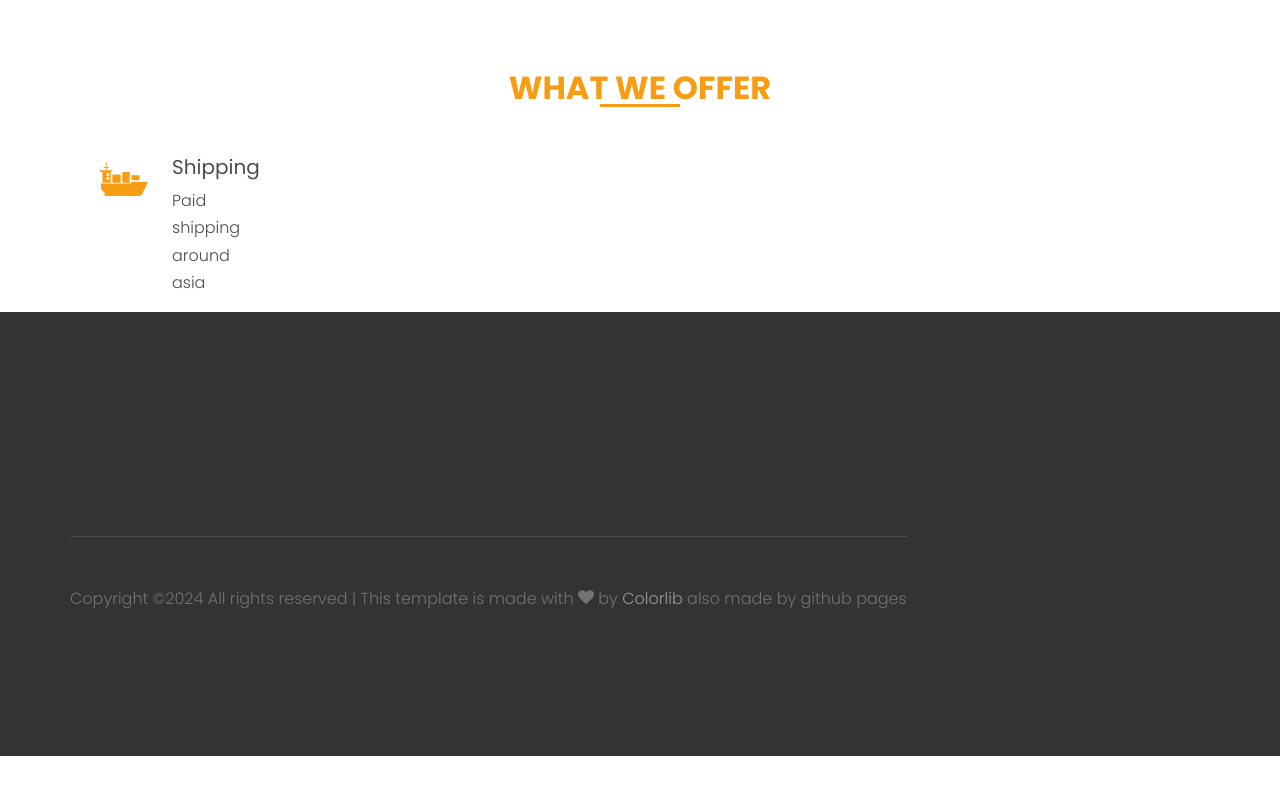
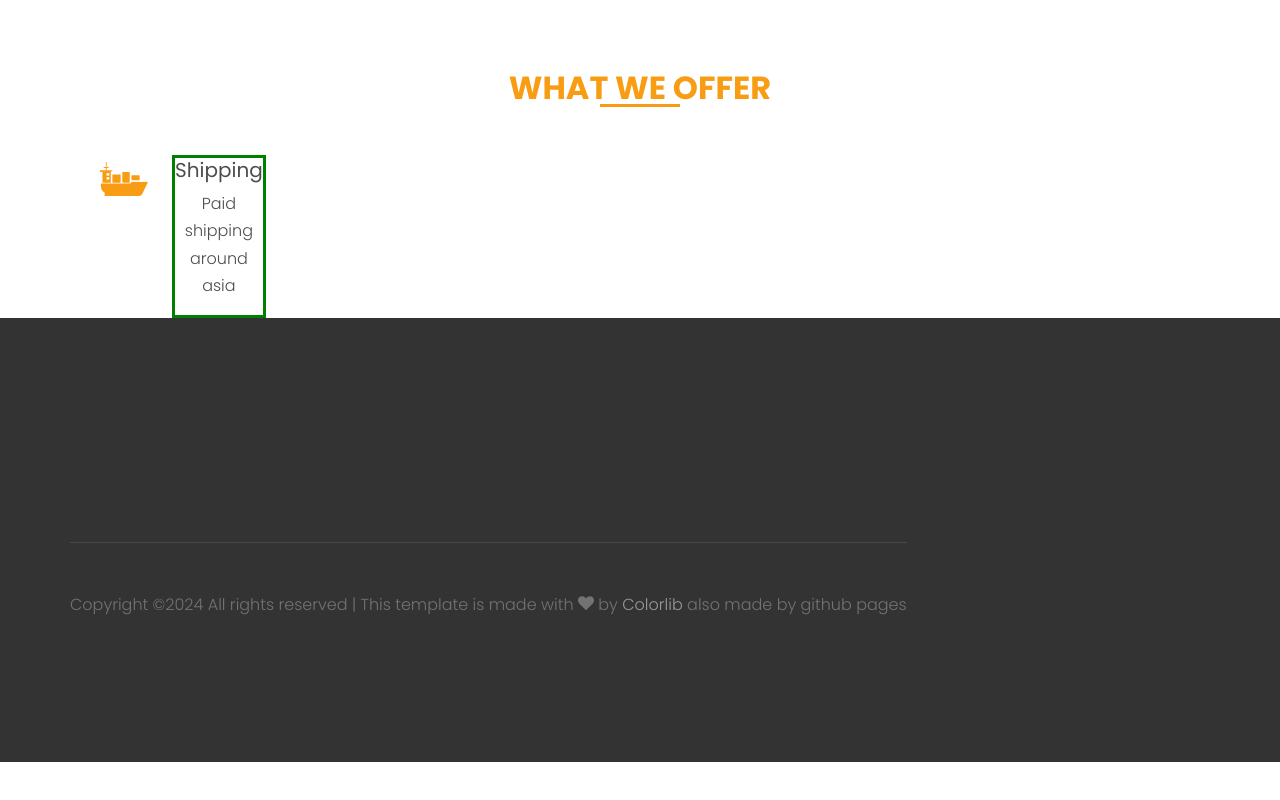
Before and after one commit to Monbuticloud/OceanWorld, a plain HTML site: page index.html in a window 1280 px wide. Shown: the part 1018-1818 px from the top of the page. Drawn offline with Linux system fonts and the light colour scheme; files whose address does not match are found by name; a web font is replaced by a local one.

Commit message:
Update index.html

```diff
--- a/index.html
+++ b/index.html
@@ -25,6 +25,12 @@
     <link rel="stylesheet" href="css/style.css">
 
   </head>
+  <style>
+.center {
+  text-align: center;
+  border: 3px solid green;
+}
+</style>
   <body>
 
   <div class="site-wrap">
@@ -134,7 +140,7 @@
           <div class="col-md-6 col-lg-4 mb-4 mb-lg-0">
             <div class="unit-4 d-flex">
               <div class="unit-4-icon mr-4"><span class="text-primary flaticon-sea-ship-with-containers"></span></div>
-              <div>
+              <div class="center">
                 <h3>Shipping</h3>
                 <p>Paid shipping around asia</p>
 
```
